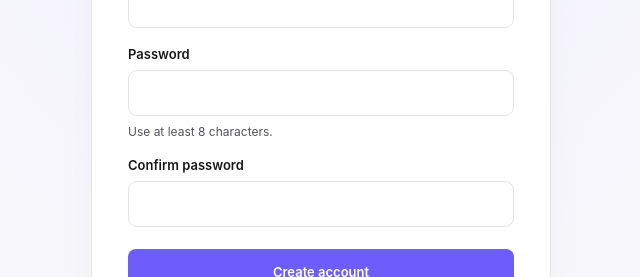
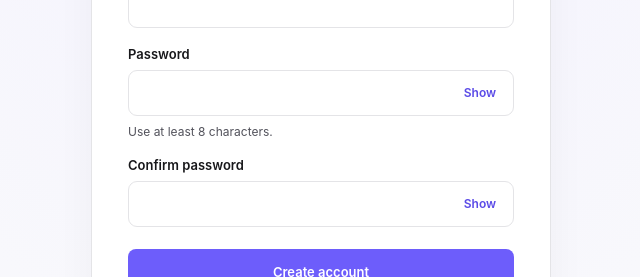
Before and after one commit to dishan919/interntrack, a React (Vite) app: page /register in a window 1280 px wide. Shown: the part 416-693 px from the top of the page, without its empty margins (319-959 px from the left). Built offline with nearby package versions, Linux system fonts and the light colour scheme; no server answers.

Commit message:
Add password visibility controls

```diff
--- a/src/pages/Register.jsx
+++ b/src/pages/Register.jsx
@@ -13,6 +13,7 @@ const fields = [
 
 export default function Register() {
   const [values, setValues] = useState(empty)
+  const [visible, setVisible] = useState({ password: false, confirmPassword: false })
   const [errors, setErrors] = useState({})
   const [error, setError] = useState('')
   const [pending, setPending] = useState(false)
@@ -55,11 +56,19 @@ export default function Register() {
           {error && <div className="notice error" role="alert">{error}</div>}
           {fields.map(field => <div className="register-field" key={field.name}>
             <label htmlFor={`register-${field.name}`}>{field.label}</label>
-            <input {...field} id={`register-${field.name}`} required disabled={pending}
+            <div className="register-input-wrap">
+            <input {...field} type={field.type === 'password' && visible[field.name] ? 'text' : field.type} id={`register-${field.name}`} required disabled={pending}
               minLength={field.type === 'password' ? 8 : undefined}
               value={values[field.name]} aria-invalid={Boolean(errors[field.name])}
               aria-describedby={errors[field.name] ? `${field.name}-error` : field.name === 'password' ? 'password-hint' : undefined}
               onChange={event => setValues({ ...values, [field.name]: event.target.value })} />
+            {field.type === 'password' && <button type="button" className="register-visibility" disabled={pending}
+              aria-label={`${visible[field.name] ? 'Hide' : 'Show'} ${field.name === 'confirmPassword' ? 'confirm password' : 'password'}`}
+              aria-controls={`register-${field.name}`}
+              onClick={() => setVisible(current => ({ ...current, [field.name]: !current[field.name] }))}>
+              {visible[field.name] ? 'Hide' : 'Show'}
+            </button>}
+            </div>
             {errors[field.name] ? <span className="register-error" id={`${field.name}-error`} role="alert">{errors[field.name]}</span>
               : field.name === 'password' && <span id="password-hint" className="register-hint">Use at least 8 characters.</span>}
           </div>)}
--- a/src/styles/register.css
+++ b/src/styles/register.css
@@ -17,3 +17,9 @@
 .register-success p { margin-top: 8px; }
 .register-footer { margin-top: 24px; font-size: 12px; }
 @media (max-width: 480px) { .register-page { padding: 24px 16px; } .register-card { padding: 26px 22px; } }
+
+.register-input-wrap { position: relative; }
+.register-input-wrap:has(.register-visibility) input { padding-right: 74px; }
+.register-visibility { position: absolute; right: 4px; top: 50%; transform: translateY(-50%); min-width: 60px; min-height: 38px; padding: 8px; border: 0; border-radius: 6px; background: transparent; color: var(--link); font-size: 12px; font-weight: 600; }
+.register-visibility:hover:not(:disabled) { background: var(--accent-soft); }
+.register-visibility:focus-visible { outline: 2px solid var(--link); outline-offset: 0; }
```
Also changed, not shown: tests/registerIntegration.jsx (+30 -3 lines).
